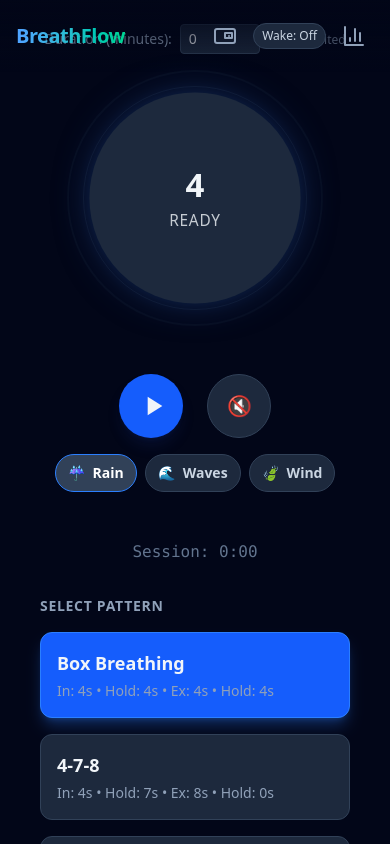
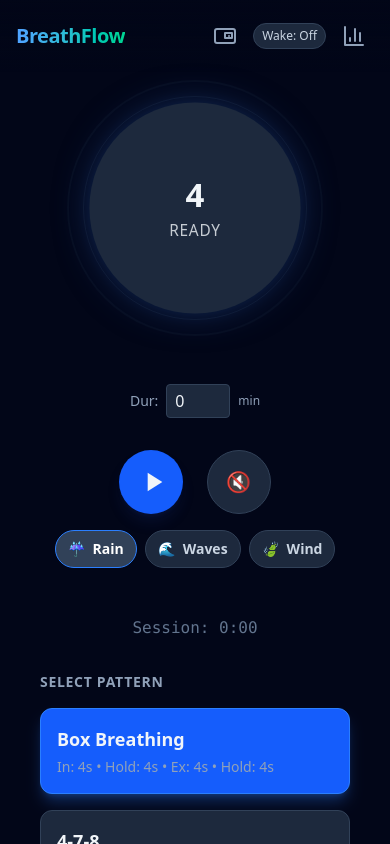
Before and after one commit to pasindunavodya01/BreathFlow, a React (Vite) app: page / in a window 390 px wide. Shown: the top 844 px of the page. Built offline with nearby package versions, Linux system fonts and the light colour scheme.

Commit message:
Enhance mobile UI for session duration input: add mobile-friendly duration input and adjust layout for better accessibility

```diff
--- a/src/App.tsx
+++ b/src/App.tsx
@@ -120,8 +120,8 @@ function App() {
       </header>
 
       {/* Main Content */}
-      <main className="flex flex-col items-center justify-center min-h-screen p-6 pb-24">
-        <div className="mb-4 text-sm text-slate-400">
+      <main className="flex flex-col items-center justify-center min-h-screen p-6 pt-20 pb-24">
+        <div className="hidden md:flex mb-4 text-sm text-slate-400">
           <label className="mr-2">Duration (minutes):</label>
           <input
             type="number"
@@ -161,6 +161,18 @@ function App() {
 
         {/* Controls */}
         <div className="flex flex-wrap gap-6 mb-4 justify-center">
+            {/* Mobile-friendly duration input */}
+            <div className="flex items-center gap-2 md:hidden w-full justify-center mb-2">
+                <label className="text-sm text-slate-400">Dur:</label>
+                <input
+                  type="number"
+                  min={0}
+                  value={sessionMinutes}
+                  onChange={(e) => setSessionMinutes(Math.max(0, Number(e.target.value || 0)))}
+                  className="w-16 px-2 py-1 rounded bg-slate-800 text-slate-100 border border-slate-700"
+                />
+                <span className="text-xs text-slate-400">min</span>
+            </div>
             {!isActive ? (
                 <button
                     onClick={start}
```
